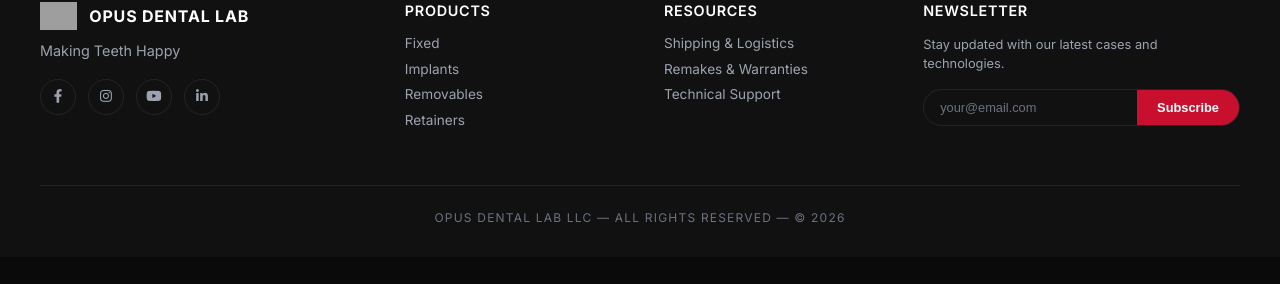
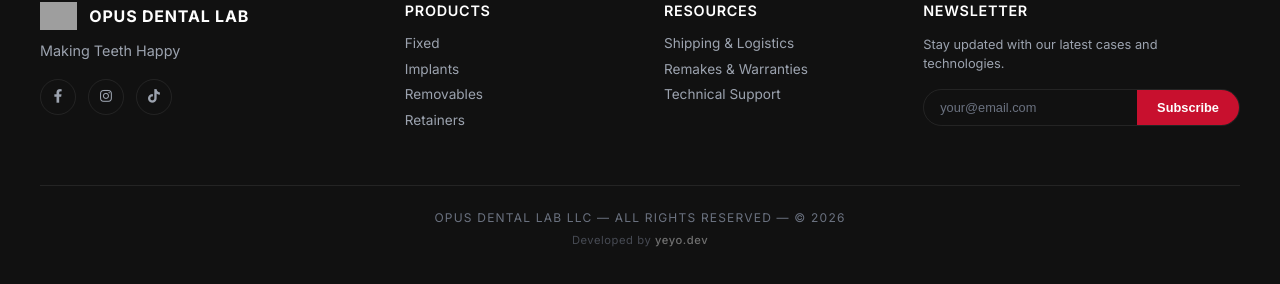
Before and after one commit to yeyodev1/opusdentallab-frontapp, a Vue app: page / in a window 1280 px wide. Shown: the part 6565-6849 px from the top of the page. Before the commit the page ends 6822 px from the top, so only its background shows below. Built offline with nearby package versions, Linux system fonts and the light colour scheme; grey boxes are pictures that could not be loaded.

Commit message:
feat: update footer social media links with TikTok and actual URLs, and add developer attribution.

```diff
--- a/src/components/FooterSection.vue
+++ b/src/components/FooterSection.vue
@@ -13,10 +13,9 @@ const resourceLinks = [
 ]
 
 const socialLinks = [
-  { icon: 'fa-brands fa-facebook-f', href: '#' },
-  { icon: 'fa-brands fa-instagram', href: '#' },
-  { icon: 'fa-brands fa-youtube', href: '#' },
-  { icon: 'fa-brands fa-linkedin-in', href: '#' },
+  { icon: 'fa-brands fa-facebook-f', href: 'https://facebook.com/opusdentallab' },
+  { icon: 'fa-brands fa-instagram', href: 'https://instagram.com/opusdentallab' },
+  { icon: 'fa-brands fa-tiktok', href: 'https://tiktok.com/@opusdentallab' },
 ]
 </script>
 
@@ -59,6 +58,9 @@ const socialLinks = [
 
       <div class="footer__bottom">
         <p>OPUS DENTAL LAB LLC — ALL RIGHTS RESERVED — © {{ new Date().getFullYear() }}</p>
+        <p class="footer__dev">
+          Developed by <a href="https://yeyo.dev/" target="_blank">yeyo.dev</a>
+        </p>
       </div>
     </div>
   </footer>
@@ -208,6 +210,25 @@ const socialLinks = [
       font-size: 0.75rem;
       color: $text-muted;
       letter-spacing: 0.1em;
+      margin-bottom: 0.5rem;
+    }
+
+    .footer__dev {
+      font-size: 0.7rem;
+      color: rgba($text-muted, 0.6);
+      letter-spacing: 0.05em;
+
+      a {
+        display: inline;
+        color: rgba($text-light, 0.4);
+        font-weight: 500;
+        text-decoration: none;
+        transition: color 0.3s;
+
+        &:hover {
+          color: $primary;
+        }
+      }
     }
   }
 }
```
